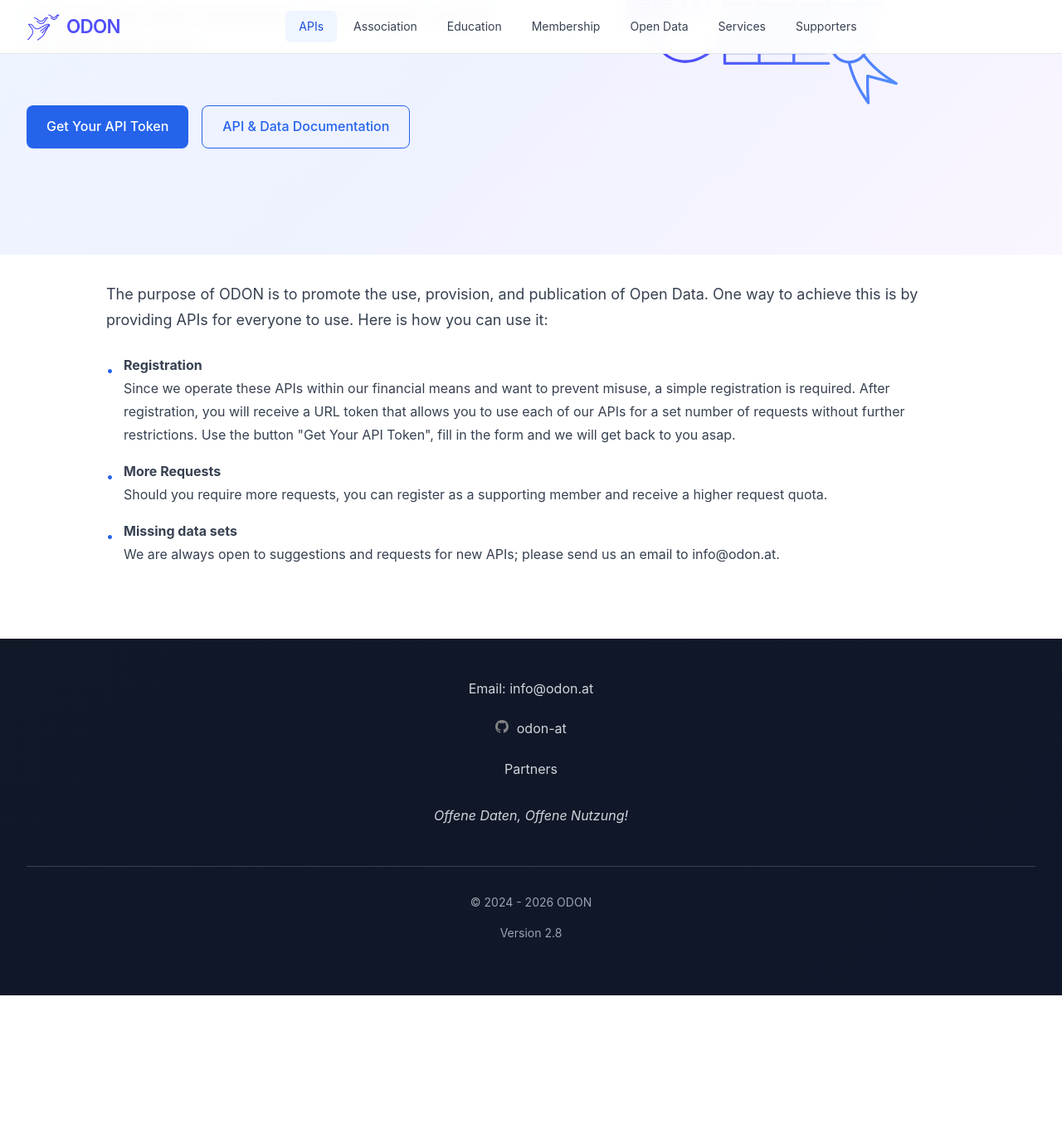
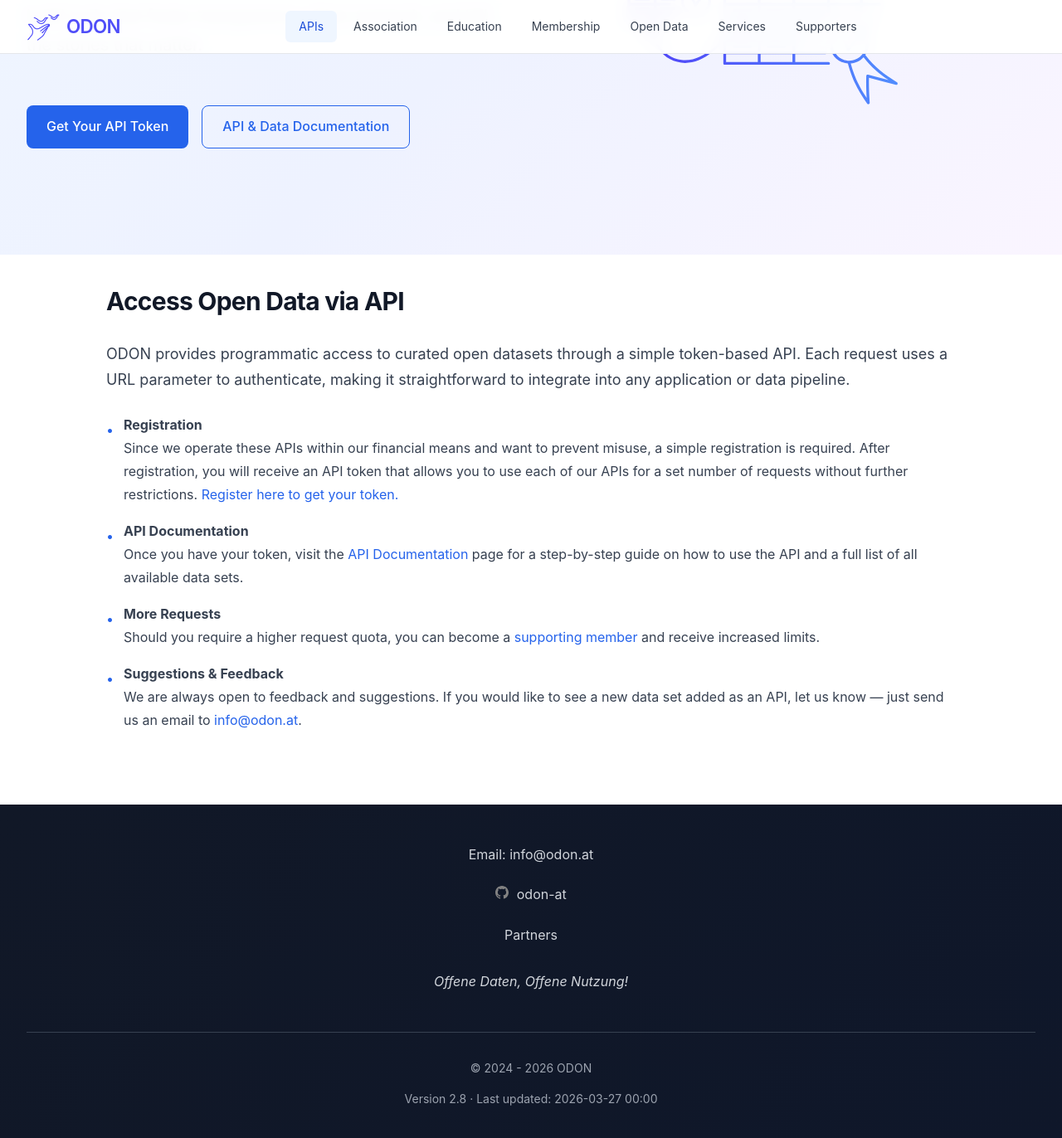
Before and after one commit to verein-odon/verein-odon.github.io, a Jekyll site: the page built from docs/en/apis.md, in a window 1280 px wide and 1400 px high, scrolled down 409 px. Shown: the top 1372 px of the window at 83% size. Built offline with Jekyll 4.4.1, drawn with Linux system fonts in a browser that asks for light colours; before the commit the page ends 1609 px from its top, so only the background shows below that.

Commit message:
Update to apis page

```diff
--- a/docs/en/apis.md
+++ b/docs/en/apis.md
@@ -4,29 +4,36 @@ title: APIs
 lang: en
 ref: apis
 permalink: /en/apis/
+last_updated: "2026-03-27 00:00"
 ---
 
 <section class="section bg-white">
   <div class="container">
     <div class="content-section">
+      <h2>Access Open Data via API</h2>
       <p>
-        The purpose of ODON is to promote the use, provision, and publication of Open Data. One way to achieve this is by providing APIs for everyone to use. Here is how you can use it:
+        ODON provides programmatic access to curated open datasets through a simple token-based API. Each request uses a URL parameter to authenticate, making it straightforward to integrate into any application or data pipeline.
       </p>
       <ul>
         <li>
           <span class="bullet">•</span>
           <span><b>Registration</b><br>
-          Since we operate these APIs within our financial means and want to prevent misuse, a simple registration is required. After registration, you will receive a URL token that allows you to use each of our APIs for a set number of requests without further restrictions. Use the button "Get Your API Token", fill in the form and we will get back to you asap.</span>
+          Since we operate these APIs within our financial means and want to prevent misuse, a simple registration is required. After registration, you will receive an API token that allows you to use each of our APIs for a set number of requests without further restrictions. <a href="/en/api-registration/">Register here to get your token.</a></span>
+        </li>
+        <li>
+          <span class="bullet">•</span>
+          <span><b>API Documentation</b><br>
+          Once you have your token, visit the <a href="/en/api-documentation/">API Documentation</a> page for a step-by-step guide on how to use the API and a full list of all available data sets.</span>
         </li>
         <li>
           <span class="bullet">•</span>
           <span><b>More Requests</b><br>
-          Should you require more requests, you can register as a supporting member and receive a higher request quota.</span>
+          Should you require a higher request quota, you can become a <a href="/en/supporters/">supporting member</a> and receive increased limits.</span>
         </li>
         <li>
           <span class="bullet">•</span>
-          <span><b>Missing data sets</b><br>
-          We are always open to suggestions and requests for new APIs; please send us an email to info@odon.at.</span>
+          <span><b>Suggestions &amp; Feedback</b><br>
+          We are always open to feedback and suggestions. If you would like to see a new data set added as an API, let us know — just send us an email to <a href="mailto:info@odon.at">info@odon.at</a>.</span>
         </li>
       </ul>
     </div>
```
